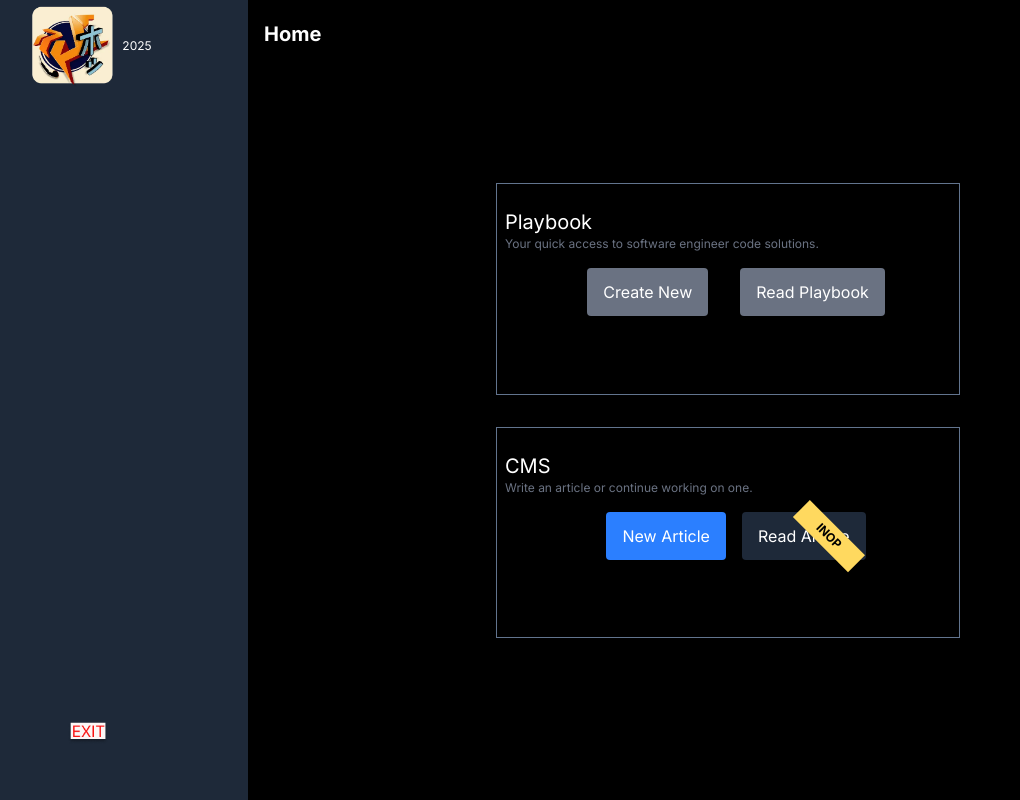
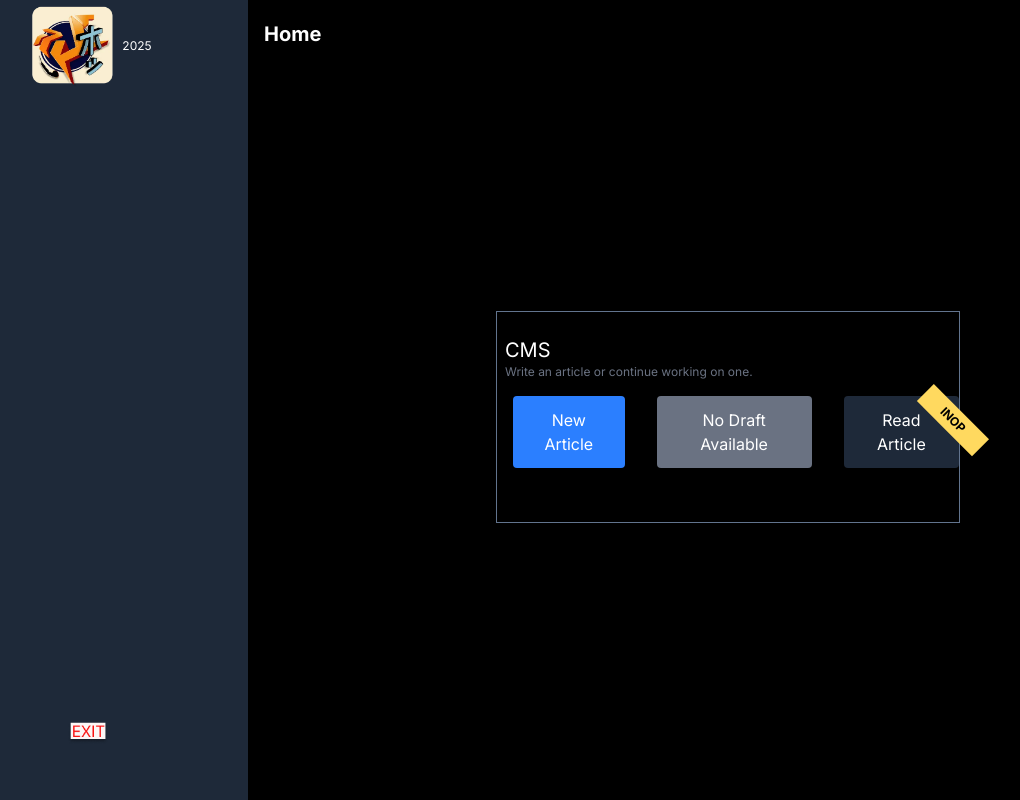
Before and after one commit to JoelMdO/Content-Manager-Editor, a Next.js app: page /home in a window 1280 px wide. Shown: the whole page, without its empty margins (72-1092 px from the left). Built offline with nearby package versions, Linux system fonts and the light colour scheme.

Commit message:
Version 4.0.5 - Draft Article loader

```diff
--- a/src/app/home/page.tsx
+++ b/src/app/home/page.tsx
@@ -6,6 +6,8 @@ import InopButton from "@/components/buttons/inop_button";
 import RouteButton from "@/components/buttons/routes_button";
 import text from "../../constants/homePage_data_text.json";
 import withSessionProvider from "../../utils/withSessionProvider";
+import { useEffect, useState } from "react";
+import { LocalStorageProvider } from "@/components/dashboard/draft_article/utils/storage";
 
 const Home: React.FC = () => {
   // const [thereIsPlaybook, setThereIsPlaybook] = useState<boolean>(false);
@@ -21,6 +23,26 @@ const Home: React.FC = () => {
   //   }
   // }, []);
   //
+
+  ///--------------------------------------------------------
+  // Check if a draft article is already temporary stored
+  ///--------------------------------------------------------
+  const [isDraftArticleAvailable, setIsDraftArticleAvailable] = useState<
+    { dbName: string; content: string } | "No Draft Available"
+  >("No Draft Available");
+
+  useEffect(() => {
+    const checkDraftAvailability = async () => {
+      const draft = await new LocalStorageProvider().readIfDraftAvaiable();
+      setIsDraftArticleAvailable(
+        draft === "No Draft Available"
+          ? draft
+          : { dbName: draft.dbName, content: draft.content },
+      );
+      //console.log("Draft Available:", draft);
+    };
+    checkDraftAvailability();
+  }, []);
 
   return (
     <>
@@ -42,22 +64,22 @@ const Home: React.FC = () => {
             {text.homePage.home}
           </h1>
           <div className="flex flex-col justify-center items-center h-[90%] w-full">
-            <div className="flex flex-col w-[90%] md:w-[60%] g:w-[50%] md:h-[30%] h-[35%] bg-transparent border-slate-500 border md:mt-5 mt-2">
+            {/* <div className="flex flex-col w-[90%] md:w-[60%] g:w-[50%] md:h-[30%] h-[35%] bg-transparent border-slate-500 border md:mt-5 mt-2">
               <h1 className="text-white pt-6 pl-2 text-xl font-roboto">
                 {text.homePage.playbook}
               </h1>
               <p className="text-gray-500 text-xs pl-2">
                 {text.homePage.slogan}
-              </p>
-              {/* {thereIsPlaybook && <RouteButton type="with-item-playbook" />} */}
-              <div className="flex flex-row self-center pt-2 gap-4">
+              </p> */}
+            {/* {thereIsPlaybook && <RouteButton type="with-item-playbook" />} */}
+            {/* <div className="flex flex-row self-center pt-2 gap-4">
                 <RouteButton type="playbook" data-cy="route-button-playbook" />
                 <RouteButton
                   type="read-playbook"
                   data-cy="route-button-read-playbook"
                 />
               </div>
-            </div>
+            </div> */}
             <div className="flex flex-col w-[90%] md:w-[60%] g:w-[50%] md:h-[30%] h-[35%] bg-transparent border-slate-500 border md:mt-8 mt-3 align-middle">
               <h1 className="text-white pt-6 pl-2 text-xl font-roboto">
                 {text.homePage.CMS}
@@ -65,10 +87,16 @@ const Home: React.FC = () => {
               <p className="text-gray-500 text-xs pl-2">
                 {text.homePage.cmsSlogan}
               </p>
-              <div className="flex flex-row self-center pt-2">
+              <div className="flex flex-row self-center pt-2 gap-4">
                 <RouteButton
                   type="dashboard"
                   data-cy="route-button-dashboard"
+                  draft={"No Draft Available"}
+                />
+                <RouteButton
+                  type="dashboard-draft"
+                  draft={isDraftArticleAvailable}
+                  data-cy="route-button-dashboard-draft"
                 />
                 <InopButton type="load_article" />
               </div>
--- a/src/components/buttons/routes_button.tsx
+++ b/src/components/buttons/routes_button.tsx
@@ -1,11 +1,12 @@
 import { useRouter } from "next/navigation";
 import { useTransition } from "react";
 import routeButtonConfig from "./utils/route_button.config";
+import { useDraftStore } from "@/store/useDraftStore";
 
 interface RouteButtonProps {
   type?: string;
   "data-cy"?: string;
-  draft?: string;
+  draft: { dbName: string; content: string } | "No Draft Available";
 }
 
 const RouteButton: React.FC<RouteButtonProps> = ({
@@ -15,16 +16,20 @@ const RouteButton: React.FC<RouteButtonProps> = ({
 }) => {
   //
   const router = useRouter();
+  const setUsingDraft = useDraftStore((state) => state.setUsingDraft);
   const [isPending, startTransition] = useTransition();
   const { path, label, features } =
     routeButtonConfig[type as keyof typeof routeButtonConfig] ||
     routeButtonConfig["default"];
   let buttonLabel: string = "";
+  //console.log("Draft prop received:", draft);
 
   switch (type) {
     case "dashboard-draft":
       buttonLabel =
-        draft !== "No Draft Available" ? `${"Draft: " + draft} ` : label;
+        draft !== "No Draft Available"
+          ? `${"Draft: " + draft.content} `
+          : label;
       break;
     default:
       buttonLabel = label;
@@ -32,10 +37,17 @@ const RouteButton: React.FC<RouteButtonProps> = ({
   }
 
   const handleClick = () => {
-    console.log("Using Draft from:", draft);
+    //console.log("Using Draft from:", draft);
     startTransition(() => {
-      router.push(draft ? path : `${path}?modal=true`);
+      router.push(
+        draft !== "No Draft Available"
+          ? `${path}?modal=false`
+          : `${path}?modal=true`,
+      );
     });
+    if (draft !== "No Draft Available") {
+      setUsingDraft(true);
+    }
   };
   //
   return (
--- a/src/components/dashboard/draft_article/draft_article.tsx
+++ b/src/components/dashboard/draft_article/draft_article.tsx
@@ -20,7 +20,7 @@ const DraftArticle = () => {
   const articleStored = useDraftStore((s) => s.articleStored);
 
   if (process.env.NODE_ENV !== "production") {
-    console.log({ text });
+    //console.log({ text });
   }
 
   const { savedTitleRef } = useEditorStore.getState();
--- a/src/components/dashboard/draft_article/utils/handle_click.ts
+++ b/src/components/dashboard/draft_article/utils/handle_click.ts
@@ -24,12 +24,12 @@ type HandleClickProps = {
 export const handleClick = async (props: HandleClickProps) => {
   const db = sessionStorage.getItem("dbName") || "DeCav";
   const ctx = defaultHandlerContext(db);
-  console.log(
-    "[handleClick] dispatching tag:",
-    props.tag,
-    "with context:",
-    ctx,
-  );
+  //console.log(
+  //   "[handleClick] dispatching tag:",
+  //   props.tag,
+  //   "with context:",
+  //   ctx,
+  // );
   try {
     await defaultDispatcher.dispatch(props.tag, props as DispatchProps, ctx);
   } catch (e) {
--- a/src/components/dashboard/draft_article/utils/storage.ts
+++ b/src/components/dashboard/draft_article/utils/storage.ts
@@ -1,4 +1,4 @@
-import { ArticleItem, StorageArticle } from "../../../../types/storage_item";
+import { StorageArticle } from "../../../../types/storage_item";
 
 export interface IStorageProvider {
   readDraft(dbName: string): Promise<StorageArticle[]>;
@@ -15,20 +15,45 @@ export class LocalStorageProvider implements IStorageProvider {
     }
   }
 
-  async readIfDraftAvaiable(): Promise<string> {
+  async readIfDraftAvaiable(): Promise<
+    { dbName: string; content: string } | "No Draft Available"
+  > {
     try {
-      const rawDeCav = localStorage.getItem(`draft-articleContent-${"DeCav"}`);
+      const rawDeCav = localStorage.getItem("draft-articleContent-DeCav");
+      //console.log("Raw DeCav draft:", rawDeCav);
       if (rawDeCav) {
         const raw = JSON.parse(rawDeCav);
-        return raw[0].title;
-      } else {
-        const rawJoel = localStorage.getItem(`draft-articleContent-${"Joel"}`);
+        const articleTitle = raw.find(
+          (item: StorageArticle) => item.type === "title",
+        );
+        //console.log("Parsed DeCav draft:", articleTitle);
+        //console.log("Parsed DeCav draft content:", articleTitle?.content);
+        return {
+          dbName: "DeCav",
+          content: articleTitle?.content
+            .replace(/<\/?p[^>]*>/gi, "")
+            .toLocaleUpperCase(),
+        };
+      } else if (localStorage.getItem("draft-articleContent-Joel")) {
+        const rawJoel = localStorage.getItem("draft-articleContent-Joel");
+        //console.log("Raw Joel draft:", rawJoel);
         if (rawJoel) {
           const raw = JSON.parse(rawJoel);
-          return raw[0].title;
+          const articleTitle = raw.find(
+            (item: StorageArticle) => item.type === "title",
+          );
+          //console.log("Parsed Joel draft:", articleTitle);
+          return {
+            dbName: "Joel",
+            content: articleTitle?.content
+              .replace(/<\/?p[^>]*>/gi, "")
+              .toLocaleUpperCase(),
+          };
         } else {
           return "No Draft Available";
         }
+      } else {
+        return "No Draft Available";
       }
     } catch (e) {
       console.warn("[LocalStorageProvider] failed to parse draft", e);
--- a/src/store/useDraftStore.ts
+++ b/src/store/useDraftStore.ts
@@ -11,15 +11,12 @@
 // =============================================================
 
 // CHANGE LOG
-// Changed by : Copilot
-// Date       : 2026-03-11
-// Reason     : Replace MenuContext draft state + eliminate the reactive
-//              useEffect([isDraftArticleButtonClicked,...]) pattern that
-//              caused editor innerHTML overwrite on unrelated re-renders.
-// Impact     : DraftArticle component and handle_click.ts must call
-//              useDraftStore.getState().loadDraftIntoEditor() instead of
-//              setDraftArticleButtonClicked(). dashboard/page.tsx no longer
-//              needs isDraftArticleButtonClicked / setDraftArticleButtonClicked.
+// Changed by : Joel Montes de Oca
+// Date       : 2026-09-15
+// Reason     : Added a LoadArticles, when user hits on continue with draft article at Home
+//              It will load the draft article into the editor.
+// Impact     : Routes_button.tsx must call useDraftStore.getState().loadDraftIntoEditor() instead of
+//              using the draft button at the editor.
 
 import { create } from "zustand";
 import type { ProcessedArticle } from "@/components/dashboard/preview/types/previewed_article";
@@ -27,38 +24,8 @@ import type { ProcessedArticle } from "@/components/dashboard/preview/types/prev
 import { useEditorStore } from "./useEditorStore";
 import { hydrateImagesInHTML } from "@/lib/imageStore/hydrateImages";
 import DOMPurify from "dompurify";
+import { StorageArticle } from "@/types/storage_item";
 
-// ORIGINAL — replaced by: added `syncFromSession` action
-// interface DraftState {
-//   DRAFT_KEY: string;
-//   dbName: string;
-//   dbIsReady: boolean;
-//   language: "en" | "es";
-//   /** Title text displayed in the sidebar DraftArticle component */
-//   text: string;
-//   /** Non-null when a preview article has been loaded for display */
-//   article: ProcessedArticle | null;
-//
-//   // Actions
-//   setDraftKey: (key: string) => void;
-//   setDbName: (name: string) => void;
-//   setDbIsReady: (ready: boolean) => void;
-//   setLanguage: (lang: "en" | "es") => void;
-//   setText: (text: string) => void;
-//   setArticle: (article: ProcessedArticle | null) => void;
-//
-//   /**
-//    * IMPERATIVE — sets editor DOM content directly without going through
-//    * React state or useEffect. Call this from user-triggered actions only
-//    * (e.g. clicking the draft button). Never put this inside a useEffect.
-//    *
-//    * @param title  HTML string for the title editor div
-//    * @param body   HTML string for the body editor div (already hydrated)
-//    */
-//   loadDraftIntoEditor: (title: string, body: string) => void;
-// }
-
-// UPDATED — added syncFromSession to allow syncing Zustand from sessionStorage
 interface DraftState {
   DRAFT_KEY: string;
   dbName: string;
@@ -69,7 +36,7 @@ interface DraftState {
   /** Non-null when a preview article has been loaded for display */
   article: ProcessedArticle | null;
   articleStored: boolean; // New state to track if an article is stored
-
+  usingDraft: boolean;
   // Actions
   setDraftKey: (key: string) => void;
   setDbName: (name: string) => void;
@@ -78,7 +45,7 @@ interface DraftState {
   setText: (text: string) => void;
   setArticle: (article: ProcessedArticle | null) => void;
   setArticleStored: (stored: boolean) => void; // New action to set articleStored
-
+  setUsingDraft: (usingDraft: boolean) => void;
   /**
    * IMPERATIVE — sets editor DOM content directly without going through
    * React state or useEffect. Call this from user-triggered actions only
@@ -88,6 +55,7 @@ interface DraftState {
    * @param body   HTML string for the body editor div (already hydrated)
    */
   loadDraftIntoEditor: (title: string, body: string) => void;
+  loadDraftIntoEditorFromHome: (dbName: string) => void;
 
   /**
    * Read `articleContent-${dbName}` from sessionStorage and update the
@@ -107,6 +75,7 @@ export const useDraftStore = create<DraftState>((set) => ({
   language: "en",
   text: "Without Draft Articles",
   article: null,
+  usingDraft: false,
 
   setDraftKey: (key) => set({ DRAFT_KEY: key }),
   setDbName: (name) => set({ dbName: name }),
@@ -118,6 +87,42 @@ export const useDraftStore = create<DraftState>((set) => ({
   },
   setArticle: (article) => set({ article }),
   setArticleStored: (stored) => set({ articleStored: stored }),
+  setUsingDraft: (usingDraft) => set({ usingDraft: usingDraft }),
+
+  loadDraftIntoEditorFromHome: (dbName: string) => {
+    const article = localStorage.getItem(`draft-articleContent-${dbName}`);
+    if (!article) {
+      console.warn(
+        `[loadDraftIntoEditorFromHome] No article found for dbName: ${dbName}`,
+      );
+      return;
+    }
+    const parsedArticle = JSON.parse(article);
+    const title = parsedArticle.find(
+      (item: StorageArticle) => item?.type === "title",
+    )?.content;
+    const body = parsedArticle.find(
+      (item: StorageArticle) => item?.type === "body",
+    )?.content;
+
+    // Update the persistent refs so autosave and session-writes stay current
+    const { titleEditorRef, bodyEditorRef, savedTitleRef, savedBodyRef } =
+      useEditorStore.getState();
+    savedTitleRef.current = title;
+    //savedBodyRef.current = cleanBody;
+    //UPDATE
+    savedBodyRef.current = body;
+    console.log("[loadDraftIntoEditorFromHome] saved refs updated:", {
+      savedTitleRef: savedTitleRef.current,
+      savedBodyRef: savedBodyRef.current,
+    });
+
+    // Use TipTap commands to set content — no direct DOM mutation
+    titleEditorRef.current?.commands.setContent(title, { emitUpdate: false });
+    bodyEditorRef.current?.commands.setContent(body, {
+      emitUpdate: false,
+    });
+  },
 
   loadDraftIntoEditor: (title, body) => {
     const { titleEditorRef, bodyEditorRef, savedTitleRef, savedBodyRef } =
```
Also changed, not shown: src/app/dashboard/page.tsx (+7 -4 lines), src/components/dashboard/dashboard_editor.tsx (+9 -3 lines), src/components/dashboard/menu/button_menu/buttons_menu.tsx (+6 -6 lines).
